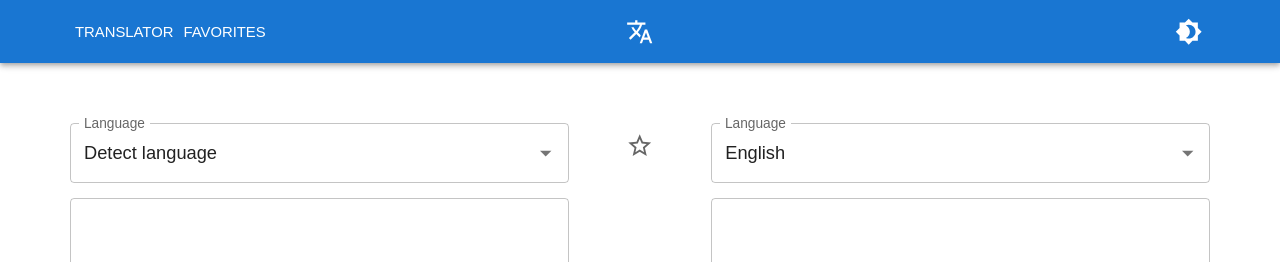
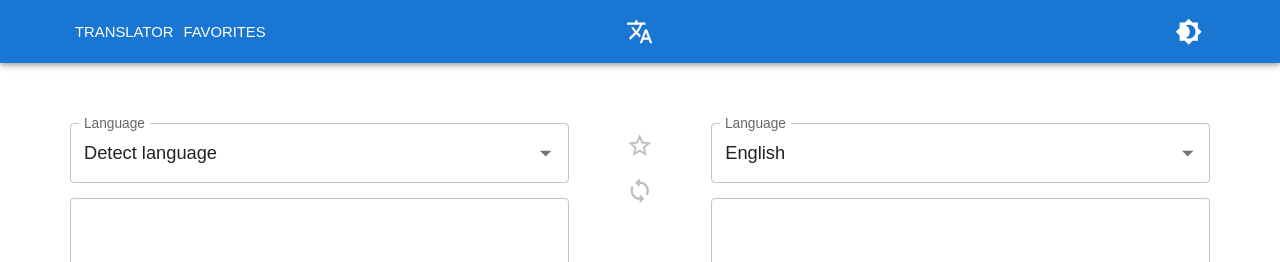
Before and after one commit to kirillstepanchuk/azati-test, a React app in the folder client/: page / in a window 1280 px wide. Shown: the top 262 px of the page. Built offline with nearby package versions, Linux system fonts and the light colour scheme; no server answers.

Commit message:
edit webpack

```diff
--- a/client/package.json
+++ b/client/package.json
@@ -5,9 +5,12 @@
   "description": "translator",
   "license": "ISC",
   "main": "index.jsx",
+  "homepage": "https://kirillstepanchuk.github.io/azati-test/",
   "scripts": {
     "dev": "webpack-dev-server --config ./webpacks/webpack.dev.js --open --hot",
-    "build": "webpack  --config ./webpacks/webpack.prod.js"
+    "build": "webpack  --config ./webpacks/webpack.prod.js",
+    "deploy": "gh-pages -d build",
+    "predeploy": "yarn build"
   },
   "dependencies": {
     "@emotion/react": "^11.10.0",
@@ -16,6 +19,7 @@
     "@mui/material": "^5.10.2",
     "@mui/styles": "^5.10.2",
     "axios": "^0.27.2",
+    "gh-pages": "^4.0.0",
     "process": "^0.11.10",
     "react": "^18.2.0",
     "react-dom": "^18.2.0",
--- a/client/src/pages/Translator.jsx
+++ b/client/src/pages/Translator.jsx
@@ -5,7 +5,8 @@ import Grid from "@mui/material/Grid";
 import { makeStyles, createStyles } from "@mui/styles";
 import StarBorderIcon from "@mui/icons-material/StarBorder";
 import StarIcon from "@mui/icons-material/Star";
-import { Checkbox, Skeleton } from "@mui/material";
+import SyncIcon from "@mui/icons-material/Sync";
+import { Checkbox, Skeleton, IconButton } from "@mui/material";
 
 import useDebounce from "../hooks/useDebounce";
 import Header from "../components/Header/Header";
@@ -46,24 +47,25 @@ const Translator = () => {
     setInputText(event.target.value);
   }, []);
 
-  const translationData =
+  const onChangeLanguagesButtonClick = useCallback(() => {
+    const temptInputLanguage = Object.assign({}, inputLanguage);
+    const tempOutputLanguage = Object.assign({}, outputLanguage);
+
+    const tempOutputText = translation?.data?.text[0].translations[0].text;
+
+    setOutputLanguage(temptInputLanguage);
+    setInputLanguage(tempOutputLanguage);
+
+    setInputText(tempOutputText);
+  }, [inputLanguage, outputLanguage, translation]);
+
+  const translationData = {
+    from: {
+      language:
         inputLanguage.value === "detect" &&
         detectedLanguage?.data?.language[0].language
-      ? {
-          from: {
-            language: findLanguage(
-              detectedLanguage?.data?.language[0].language
-            ),
-            text: inputText,
-          },
-          to: {
-            language: outputLanguage,
-            text: translation?.data?.text[0].translations[0].text,
-          },
-        }
-      : {
-          from: {
-            language: inputLanguage,
+          ? findLanguage(detectedLanguage?.data?.language[0].language)
+          : inputLanguage,
       text: inputText,
     },
     to: {
@@ -156,12 +158,24 @@ const Translator = () => {
               justifyContent="center"
             >
               <Checkbox
-                disabled={detectedLanguage?.loading || translation?.loading}
+                disabled={
+                  detectedLanguage?.loading ||
+                  translation?.loading ||
+                  inputText === ""
+                }
                 checked={favoriteChecked}
                 onChange={onFavoritesButtonChange}
                 icon={<StarBorderIcon />}
                 checkedIcon={<StarIcon />}
               />
+
+              <IconButton
+                disabled={inputLanguage.value === DETECT_LANGUAGE.value}
+                color="headerLink"
+                onClick={onChangeLanguagesButtonClick}
+              >
+                <SyncIcon />
+              </IconButton>
             </Grid>
           </Grid>
 
--- a/client/webpacks/webpack.dev.js
+++ b/client/webpacks/webpack.dev.js
@@ -11,6 +11,6 @@ module.exports = merge(common('dev'), {
   mode: 'development',
   output: {
     filename: '[name].js',
-    path: path.resolve(__dirname, '../dist'),
+    path: path.resolve(__dirname, '../build'),
   },
 });
--- a/client/webpacks/webpack.prod.js
+++ b/client/webpacks/webpack.prod.js
@@ -6,6 +6,6 @@ module.exports = merge(common('prod'), {
   mode: 'production',
   output: {
     filename: '[chunkhash].js',
-    path: path.resolve(__dirname, '../dist'),
+    path: path.resolve(__dirname, '../build'),
   },
 });
```
Also changed, not shown: 2 other files (tests, documents, lock files or other folders). Lines whose indentation alone changed are shown as unchanged.
